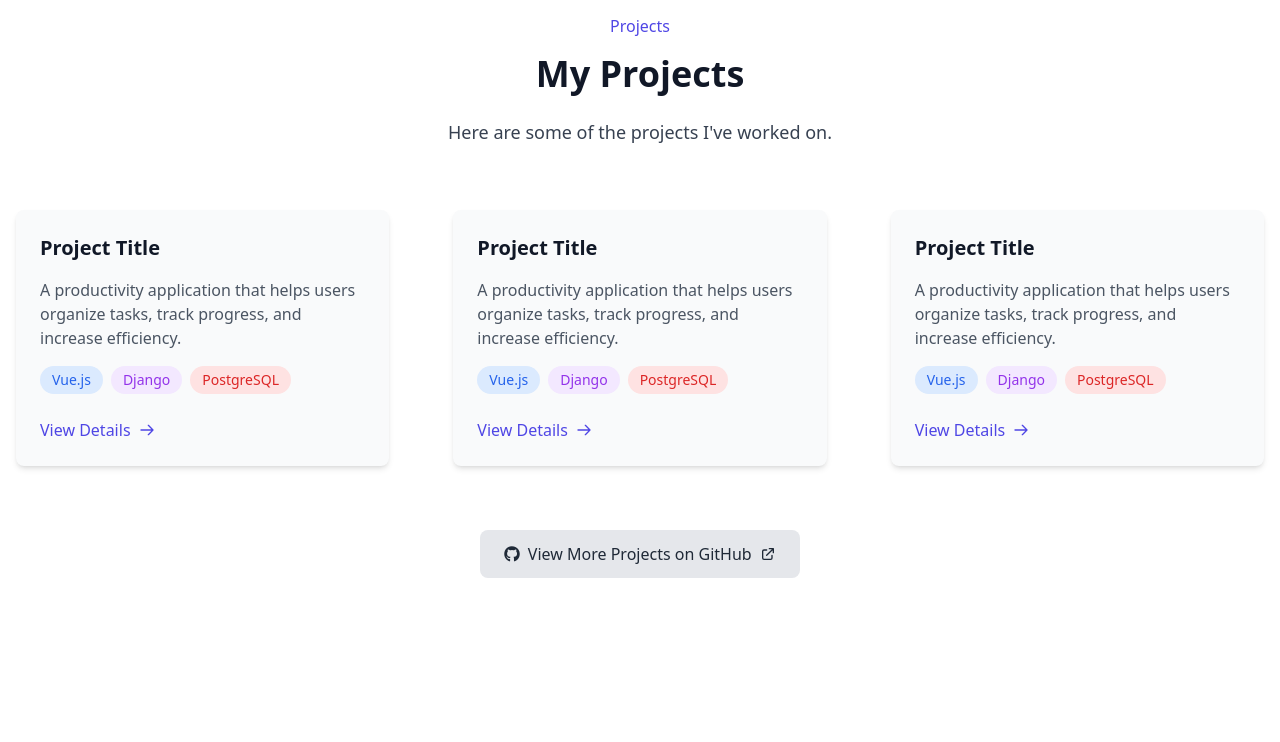
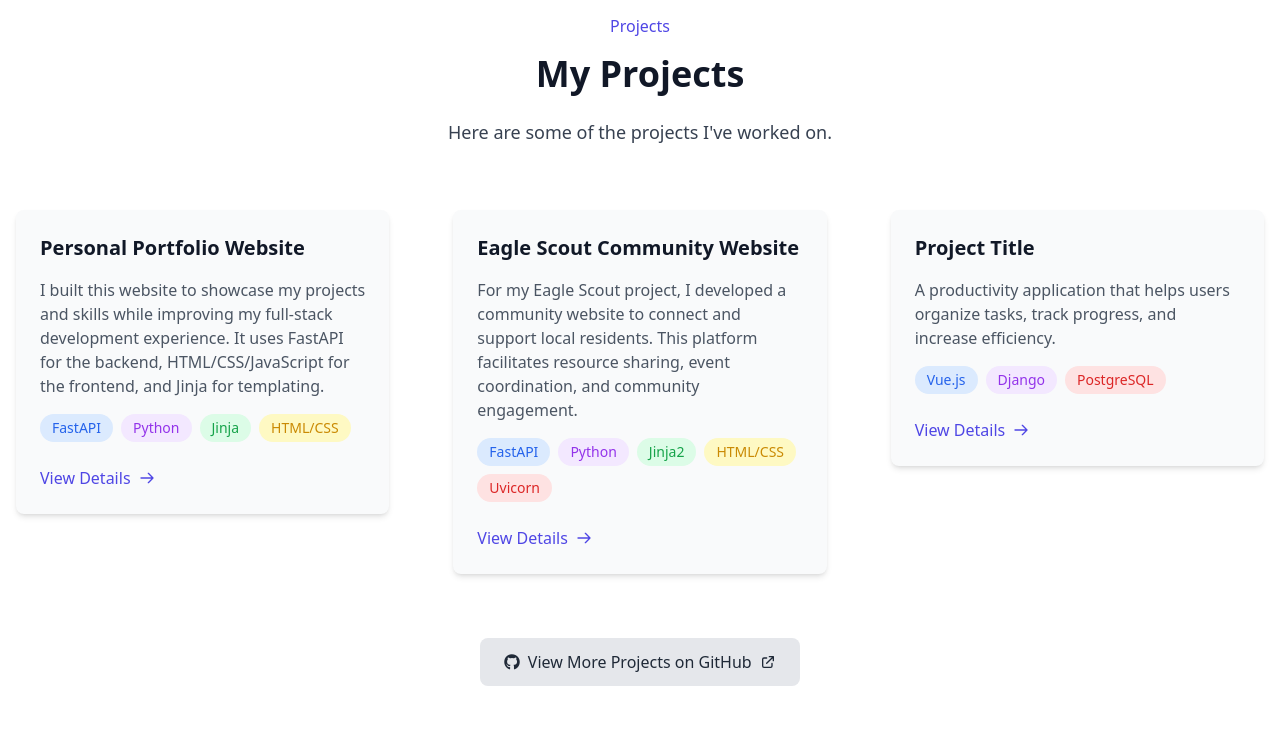
Before and after one commit to AdityaT248/pers-web, a FastAPI app: page / in a window 1280 px wide. Shown: the part 5320-6062 px from the top of the page. Run offline with FastAPI, Linux system fonts and the light colour scheme; some libraries are stand-ins or nearby versions.

Commit message:
add projects:

```diff
--- a/templates/partials/about-site-section.html
+++ b/templates/partials/about-site-section.html
@@ -7,7 +7,7 @@
 
                 <div class="prose dark:prose-invert max-w-none">
                     <p class="text-gray-600 dark:text-gray-400 mb-8">
-                        This portfolio website was designed and developed by Aditya Thakkar in 2023. It showcases my technical skills and attention to detail through the use of modern web technologies.
+                        This portfolio website was designed and developed by Aditya Thakkar in 2023. It showcases my technical skills and attention to detail through the use of modern web technologies. Building this site helped me improve my full-stack development experience while overcoming challenges in responsive design, backend integration, security, and deployment optimization.
                     </p>
 
                     <div class="grid grid-cols-1 md:grid-cols-2 gap-8 mb-8">
--- a/templates/partials/projects-section.html
+++ b/templates/partials/projects-section.html
@@ -18,14 +18,15 @@
             <div data-aos="fade-up" data-aos-delay="200">
                 <div class="bg-gray-50 dark:bg-gray-800 rounded-lg shadow-md">
                     <div class="p-6">
-                        <h3 class="text-xl font-bold text-gray-900 dark:text-white mb-4">Project Title</h3>
-                        <p class="text-gray-600 dark:text-gray-400 mb-4">A productivity application that helps users organize tasks, track progress, and increase efficiency.</p>
+                        <h3 class="text-xl font-bold text-gray-900 dark:text-white mb-4">Personal Portfolio Website</h3>
+                        <p class="text-gray-600 dark:text-gray-400 mb-4">I built this website to showcase my projects and skills while improving my full-stack development experience. It uses FastAPI for the backend, HTML/CSS/JavaScript for the frontend, and Jinja for templating.</p>
                         <div class="flex flex-wrap gap-2 mb-6">
-                            <span class="px-3 py-1 text-sm bg-blue-100 dark:bg-blue-900/30 text-blue-600 dark:text-blue-400 rounded-full">Vue.js</span>
-                            <span class="px-3 py-1 text-sm bg-purple-100 dark:bg-purple-900/30 text-purple-600 dark:text-purple-400 rounded-full">Django</span>
-                            <span class="px-3 py-1 text-sm bg-red-100 dark:bg-red-900/30 text-red-600 dark:text-red-400 rounded-full">PostgreSQL</span>
+                            <span class="px-3 py-1 text-sm bg-blue-100 dark:bg-blue-900/30 text-blue-600 dark:text-blue-400 rounded-full">FastAPI</span>
+                            <span class="px-3 py-1 text-sm bg-purple-100 dark:bg-purple-900/30 text-purple-600 dark:text-purple-400 rounded-full">Python</span>
+                            <span class="px-3 py-1 text-sm bg-green-100 dark:bg-green-900/30 text-green-600 dark:text-green-400 rounded-full">Jinja</span>
+                            <span class="px-3 py-1 text-sm bg-yellow-100 dark:bg-yellow-900/30 text-yellow-600 dark:text-yellow-400 rounded-full">HTML/CSS</span>
                         </div>
-                        <a href="#" class="inline-flex items-center text-primary-600 dark:text-primary-400 hover:text-primary-700 dark:hover:text-primary-300 font-medium">
+                        <a href="#about-site" class="inline-flex items-center text-primary-600 dark:text-primary-400 hover:text-primary-700 dark:hover:text-primary-300 font-medium">
                             <span>View Details</span>
                             <svg class="w-4 h-4 ml-2" fill="none" stroke="currentColor" viewBox="0 0 24 24" xmlns="http://www.w3.org/2000/svg">
                                 <path stroke-linecap="round" stroke-linejoin="round" stroke-width="2" d="M14 5l7 7m0 0l-7 7m7-7H3"></path>
@@ -38,12 +39,14 @@
             <div data-aos="fade-up" data-aos-delay="400">
                 <div class="bg-gray-50 dark:bg-gray-800 rounded-lg shadow-md">
                     <div class="p-6">
-                        <h3 class="text-xl font-bold text-gray-900 dark:text-white mb-4">Project Title</h3>
-                        <p class="text-gray-600 dark:text-gray-400 mb-4">A productivity application that helps users organize tasks, track progress, and increase efficiency.</p>
+                        <h3 class="text-xl font-bold text-gray-900 dark:text-white mb-4">Eagle Scout Community Website</h3>
+                        <p class="text-gray-600 dark:text-gray-400 mb-4">For my Eagle Scout project, I developed a community website to connect and support local residents. This platform facilitates resource sharing, event coordination, and community engagement.</p>
                         <div class="flex flex-wrap gap-2 mb-6">
-                            <span class="px-3 py-1 text-sm bg-blue-100 dark:bg-blue-900/30 text-blue-600 dark:text-blue-400 rounded-full">Vue.js</span>
-                            <span class="px-3 py-1 text-sm bg-purple-100 dark:bg-purple-900/30 text-purple-600 dark:text-purple-400 rounded-full">Django</span>
-                            <span class="px-3 py-1 text-sm bg-red-100 dark:bg-red-900/30 text-red-600 dark:text-red-400 rounded-full">PostgreSQL</span>
+                            <span class="px-3 py-1 text-sm bg-blue-100 dark:bg-blue-900/30 text-blue-600 dark:text-blue-400 rounded-full">FastAPI</span>
+                            <span class="px-3 py-1 text-sm bg-purple-100 dark:bg-purple-900/30 text-purple-600 dark:text-purple-400 rounded-full">Python</span>
+                            <span class="px-3 py-1 text-sm bg-green-100 dark:bg-green-900/30 text-green-600 dark:text-green-400 rounded-full">Jinja2</span>
+                            <span class="px-3 py-1 text-sm bg-yellow-100 dark:bg-yellow-900/30 text-yellow-600 dark:text-yellow-400 rounded-full">HTML/CSS</span>
+                            <span class="px-3 py-1 text-sm bg-red-100 dark:bg-red-900/30 text-red-600 dark:text-red-400 rounded-full">Uvicorn</span>
                         </div>
                         <a href="#" class="inline-flex items-center text-primary-600 dark:text-primary-400 hover:text-primary-700 dark:hover:text-primary-300 font-medium">
                             <span>View Details</span>
```
Also changed, not shown: 1 other file.
